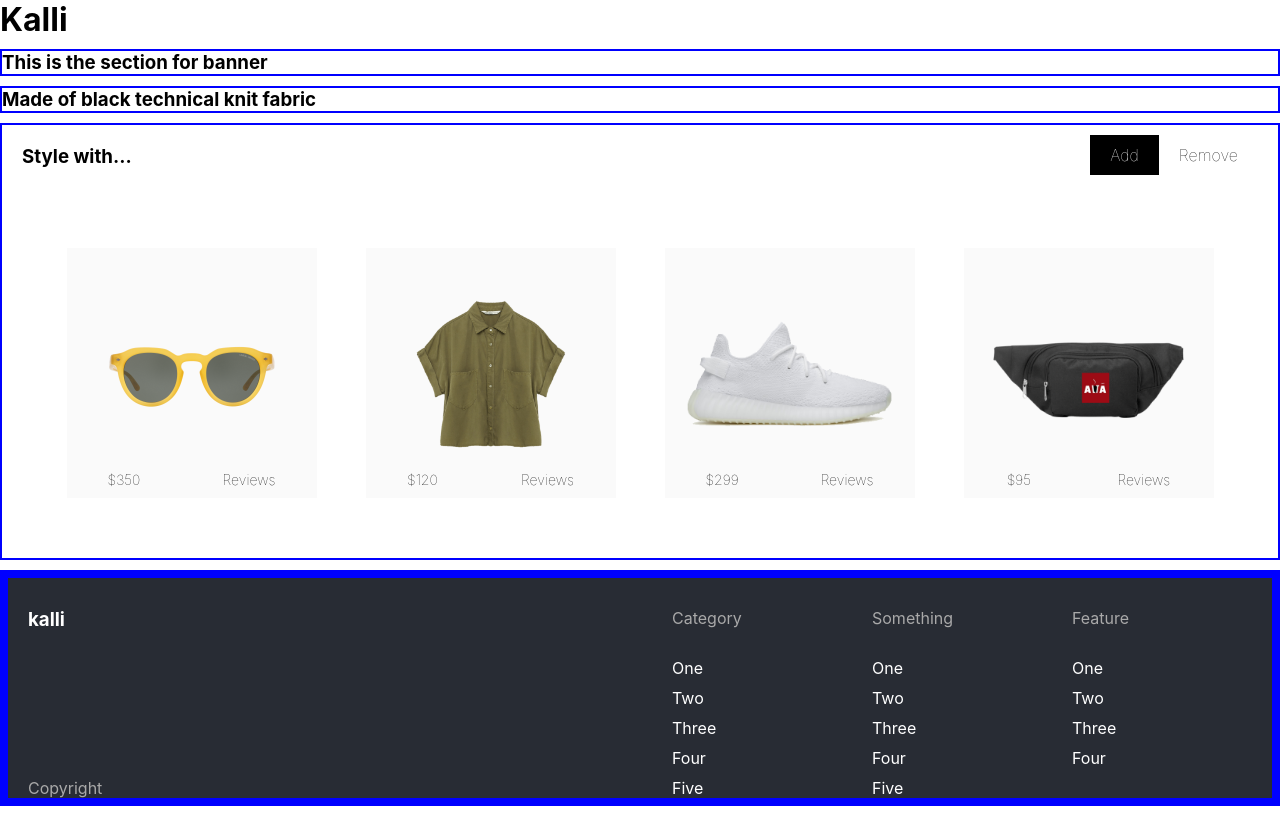
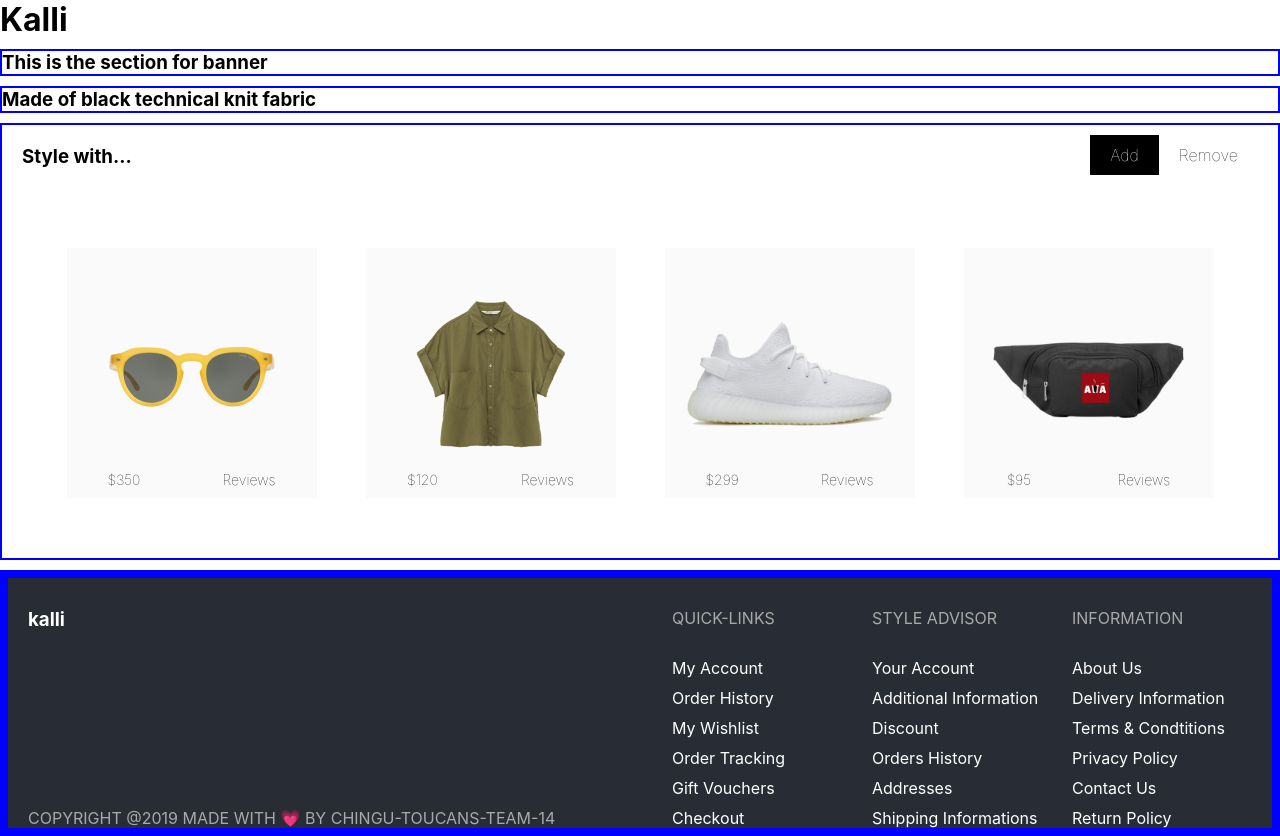
Before and after one commit to chingu-voyages/v9-toucans-team-14, a React (Create React App) app: page / in a window 1280 px wide. Before the commit the page ends 806 px from the top, so only its background shows below. Built offline with nearby package versions, Linux system fonts and the light colour scheme.

Commit message:
ADD NEW LIST CONTENT
Added new list contents

```diff
--- a/src/Foot.js
+++ b/src/Foot.js
@@ -6,58 +6,72 @@ export class Foot extends React.Component {
     return (
       <div className="last-foot">
         <h3 className="section-title">kalli</h3>
-        <p className="copyright-text sub-title">Copyright</p>
+        <p className="copyright-text sub-title">
+          Copyright @2019 Made with <span> 💗 </span> by Chingu-Toucans-team-14
+        </p>
         <li className="first-list lists">
-          <p className="sub-title">Category</p>
+          <p className="sub-title">quick-links</p>
           <a href="https://chingu.io" target="_blank">
-            One
+            my account
           </a>
           <a href="https://chingu.io" target="_blank">
-            Two
+            order history
           </a>
           <a href="https://chingu.io" target="_blank">
-            Three
+            my wishlist
           </a>
           <a href="https://chingu.io" target="_blank">
-            Four
+            order tracking
           </a>
           <a href="https://chingu.io" target="_blank">
-            Five
+            gift vouchers
+          </a>
+          <a href="https://chingu.io" target="_blank">
+            checkout
           </a>
         </li>
 
         <li className="second-list lists">
-          <p className="sub-title">Something</p>
+          <p className="sub-title">style advisor</p>
           <a href="https://chingu.io" target="_blank">
-            One
+            your account
           </a>
           <a href="https://chingu.io" target="_blank">
-            Two
+            additional information
           </a>
           <a href="https://chingu.io" target="_blank">
-            Three
+            discount
           </a>
           <a href="https://chingu.io" target="_blank">
-            Four
+            orders history
           </a>
           <a href="https://chingu.io" target="_blank">
-            Five
+            addresses
+          </a>
+          <a href="https://chingu.io" target="_blank">
+            shipping informations
           </a>
         </li>
 
         <li className="third-list lists">
-          <p className="sub-title">Feature</p>
+          <p className="sub-title">information</p>
           <a href="https://chingu.io" target="_blank">
-            One
+            about us
           </a>
           <a href="https://chingu.io" target="_blank">
-            Two
+            delivery information
           </a>
           <a href="https://chingu.io" target="_blank">
-            Three
+            terms & condtitions
           </a>
           <a href="https://chingu.io" target="_blank">
-            Four
+            privacy policy
+          </a>
+          <a href="https://chingu.io" target="_blank">
+            contact us
+          </a>
+          <a href="https://chingu.io" target="_blank">
+            return policy
           </a>
         </li>
       </div>
--- a/src/index.css
+++ b/src/index.css
@@ -41,7 +41,6 @@ code {
 
 .second-middle-style {
   grid-area: second-middle-section;
-
 }
 
 .last-foot {
@@ -90,6 +89,7 @@ code {
 
 .sub-title {
   color: darkgrey;
+  text-transform: uppercase;
 }
 
 .lists p {
@@ -101,6 +101,7 @@ code {
   display: flex;
   padding-top: 10px;
   text-decoration: none;
+  text-transform: capitalize;
 }
 
 .last-foot li {
```
